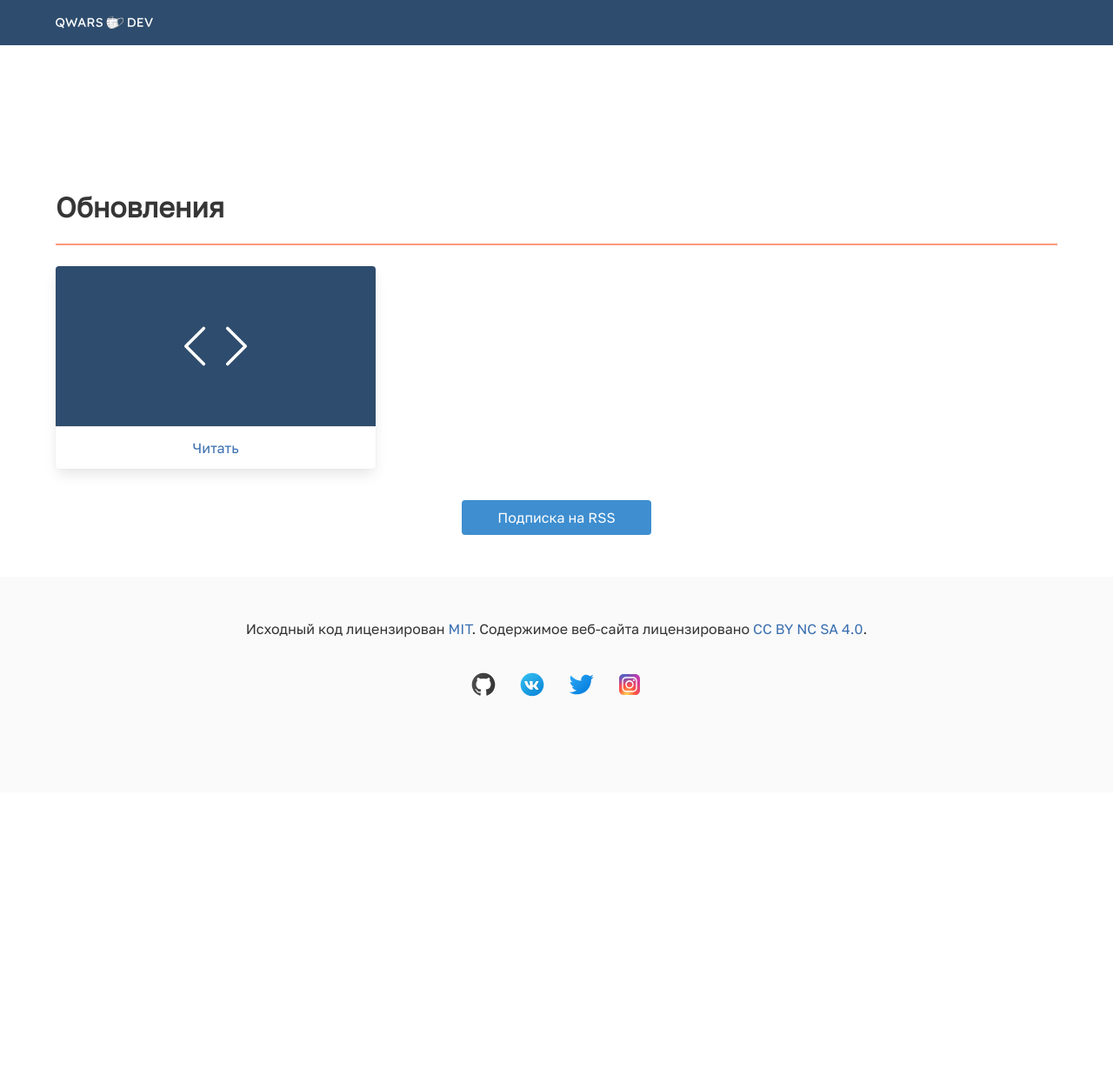
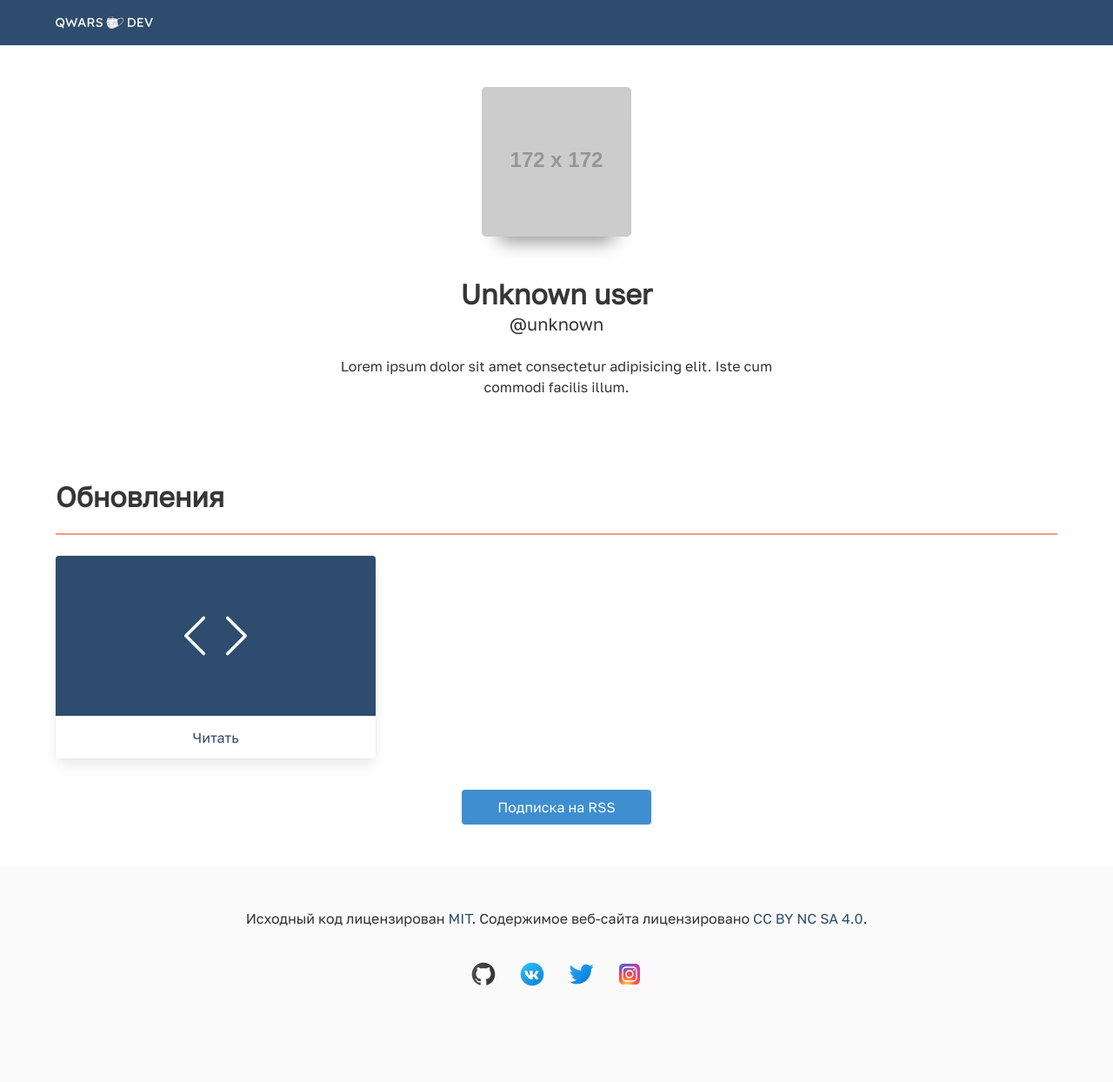
Before and after one commit to maxqwars/maxqwars.github.io, a Jekyll site: the page built from index.md, in a window 1280 px wide. Shown: the whole page at 87% size. Built offline with Jekyll 4.4.1, drawn with Linux system fonts in a browser that asks for light colours; before the commit the page ends 911 px from its top, so only the background shows below that.

Commit message:
changed: markup

```diff
--- a/_includes/github_widget.html
+++ b/_includes/github_widget.html
@@ -1,13 +1,31 @@
-<div class="section" id="github-widget">
-  <div class="container">
-    <div class="columns">
-      <div class="column">
-        <img id="user-image" src="" alt="" />
+<div class="hero" id="github-widget">
+  <div class="hero-body">
+    <div class="container">
+      <div class="columns is-centered">
+        <div class="column is-one-fifth is-flex is-justify-content-center">
+          <figure class="image">
+            <img
+              class="profile-avatar-image"
+              id="user-image"
+              src="https://via.placeholder.com/172"
+              alt="GitHub user profile pic"
+              height="172"
+              width="172"
+            />
+          </figure>
+        </div>
       </div>
-      <div class="column">
-        <h2 class="title is-2" id="user-name"></h2>
-        <h3 class="subtitle" id="user-login"></h3>
-        <p id="user-bio"></p>
+      <div class="columns is-centered mt-5">
+        <div class="column is-half">
+          <p class="title has-text-centered" id="user-name">Unknown user</p>
+          <p class="subtitle has-text-centered" id="user-login">@unknown</p>
+          <div class="content has-text-centered">
+            <p id="user-bio">
+              Lorem ipsum dolor sit amet consectetur adipisicing elit. Iste cum
+              commodi facilis illum.
+            </p>
+          </div>
+        </div>
       </div>
     </div>
   </div>
--- a/_layouts/home.html
+++ b/_layouts/home.html
@@ -16,7 +16,12 @@ layout: default
           <div class="card-image">
             <div class="image is-4by2">
               {%- if post.image -%}
-              <img src="{{ post.image }}" alt="{{ post.title | escape }}" />
+              <img
+                src="{{ post.image }}"
+                alt="{{ post.title | escape }}"
+                width="760"
+                height="380"
+              />
               {%- endif -%}
 
               {%- if post.image == null -%}
--- a/_sass/main.scss
+++ b/_sass/main.scss
@@ -25,9 +25,20 @@ $secondary-color: #fc997c;
 $family-primary: "GolosTextWebRegular", sans-serif;
 $family-code: "Ubuntu Mono", monospace;
 $primary: $accent-color-main;
-$link: $accent-color-alt;
+$link: $accent-color-main;
 $text: $text-color;
 $hr-background-color: $secondary-color;
+
+/* -------------------------------------------------------------------------- */
+/*                               Custom elements                              */
+/* -------------------------------------------------------------------------- */
+.profile-avatar-image {
+  border-radius: 5px;
+  box-shadow: rgba(0, 0, 0, 0.45) 0px 25px 20px -20px;
+  height: 150px;
+  width: 150px;
+}
+
 
 
 /* Import Bulma */
```
Also changed, not shown: index.md (+1 -0 lines), assets/img/site-cover.jpg (added).
